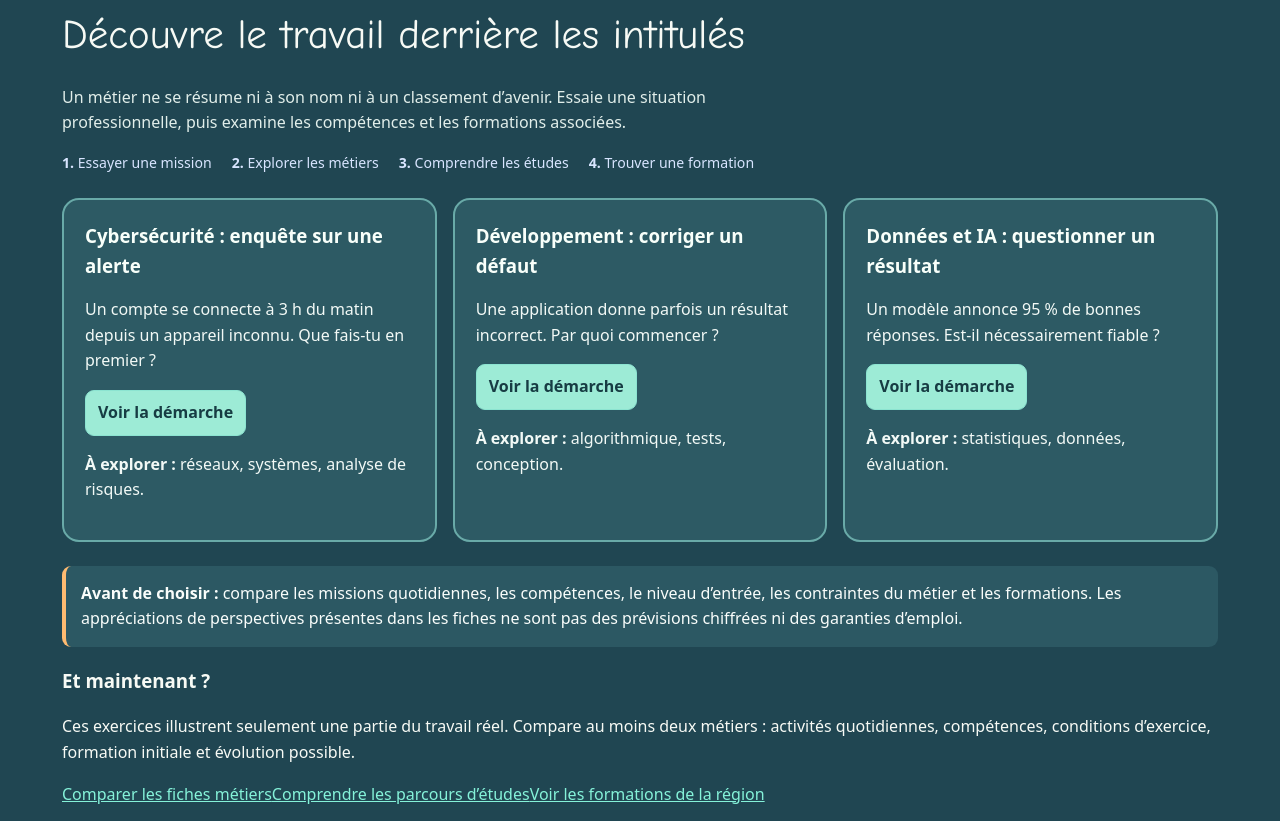
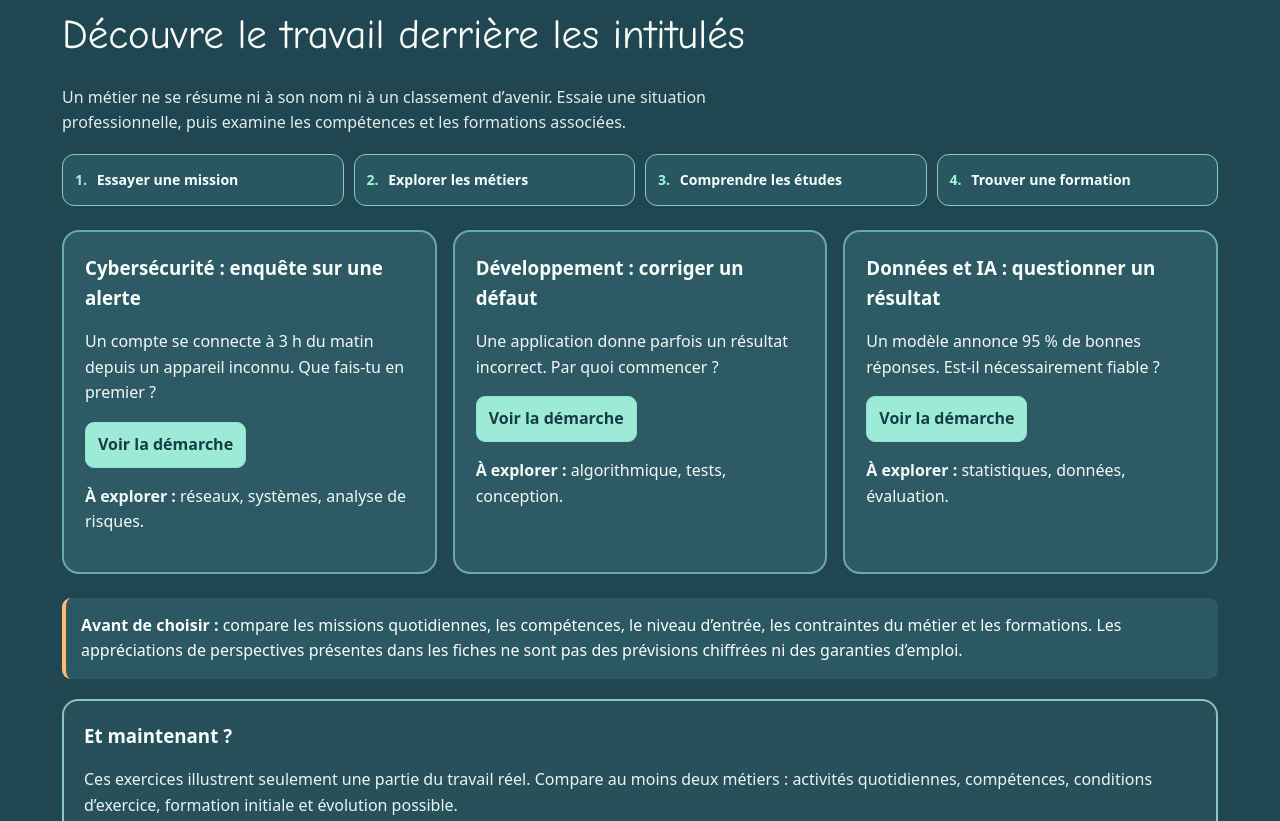
Before and after one commit to darksathili-jpg/orientation_nsi, a plain HTML site: page atelier-original.html in a window 1280 px wide. Shown: the part 1564-2385 px from the top of the page. Drawn offline with nearby package versions, Linux system fonts and the light colour scheme; a small style sheet from the web is missing.

Commit message:
Rendre lisible et accessible le parcours métiers en quatre étapes

```diff
--- a/assets/metiers-missions.css
+++ b/assets/metiers-missions.css
@@ -1 +1,11 @@
 #atelier-metiers-actifs{border-top:1px solid #5c969b}.missions-grid{display:grid;grid-template-columns:repeat(3,minmax(0,1fr));gap:16px;margin:24px 0}.mission{border:2px solid #69aaa8;border-radius:17px;background:#2d5a64;color:#f8fffa;padding:21px}.mission h3{margin:0 0 12px;font-size:1.17rem}.mission p{color:#f2f9f6}.mission button{border:1px solid #8ce4d1;border-radius:9px;padding:9px 12px;background:#9debd6;color:#173c43;font-weight:750}.mission-answer{padding:12px;background:#204650;border-radius:9px;border-left:4px solid #ffbb71}.mission-note{border-left:4px solid #ffbb71;padding:15px;background:#2c5863;border-radius:9px;color:#f9fdfb}@media(max-width:850px){.missions-grid{grid-template-columns:1fr}}@media print{.mission-answer{display:block!important}}
+.mission-steps{display:grid;grid-template-columns:repeat(4,minmax(0,1fr));gap:10px;margin:18px 0 22px}
+.mission-steps a{display:block;padding:14px 12px;border:1px solid #86cdbb;border-radius:12px;background:#295661;color:#f6fffa;text-decoration:none;font-weight:650}
+.mission-steps a:hover,.mission-steps a:focus-visible{background:#377e7e;outline-offset:3px}
+.mission-steps strong{color:#9ff2d5;margin-right:6px}
+.mission-follow{margin:20px 0;padding:20px;border:2px solid #89c7bc;border-radius:16px;background:#27505b;color:#f7fffa}
+.mission-follow h3{margin:0 0 8px}.mission-follow p{color:#e9f6f2}
+.mission-follow-links{display:flex;flex-wrap:wrap;gap:10px;margin:15px 0}
+.mission-follow-links a{padding:10px 13px;background:#b6f5df;color:#143b41;text-decoration:none;border-radius:9px;font-weight:750}
+@media(max-width:800px){.mission-steps{grid-template-columns:repeat(2,minmax(0,1fr))}}
+@media(max-width:500px){.mission-steps{grid-template-columns:1fr}}
```
